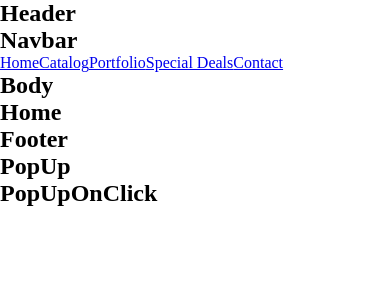
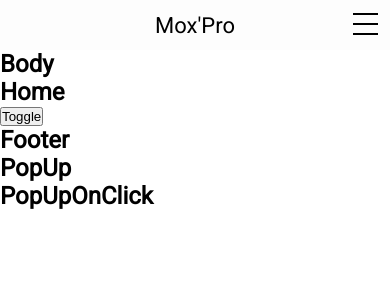
Before and after one commit to Frodo-Web/moss-shop-website, a React app: page /#/ in a window 390 px wide. Shown: the top 300 px of the page. Built offline with nearby package versions, Linux system fonts and the light colour scheme; the HTML template or start-up script is replaced by a standard one.

Commit message:
Add navbar and theme switching

```diff
--- a/src/Application/App.css
+++ b/src/Application/App.css
@@ -1,4 +1,31 @@
+@import url('https://fonts.googleapis.com/css2?family=Roboto&display=swap');
+
+body {
+    font-family: 'Roboto', sans-serif;
+    background-color: white;
+    color: black;
+    --theme-transition: color 0.5s linear, background-color 0.5s linear;
+    transition: var(--theme-transition);
+}
+
+a {
+
+}
+
+button {
+
+}
+
 .moss-shop-wrapper {
-    /* background-color: black;
-    height: 100vh; */
 }
+
+.black-theme {
+    background-color: black;
+    color: white;
+}
+a.black-theme {
+
+}
+button.black-theme {
+
+}
--- a/src/Application/components/Header.js
+++ b/src/Application/components/Header.js
@@ -16,7 +16,6 @@ const Layout = () => {
 
     return (
         <>
-            <h2>Header</h2>
             <Navbar />
         </>
     )
--- a/src/Application/components/Navbar.css
+++ b/src/Application/components/Navbar.css
@@ -0,0 +1,106 @@
+.nav {
+    height: 50px;
+    width: 100%;
+    position: relative;
+    --theme-background: #fdfdfd;
+    --theme-color: black;
+    --theme-hover: rgba(0, 0, 0, 0.3);
+    background-color: var(--theme-background);
+    transition: var(--theme-transition);
+    display: flex;
+    justify-content: space-around;
+    align-items: center;
+}
+.black-theme .nav {
+    --theme-background: black;
+    --theme-color: white;
+    --theme-hover: rgba(255, 255, 255, 0.3);
+}
+
+.nav>.nav-header>.nav-title {
+    font-size: 22px;
+    color: var(--theme-color);
+    padding: 10px 10px 10px 10px;
+}
+.nav>.nav-header>.nav-title>img {
+    width: 150px;
+    height: auto;
+}
+
+.nav>.nav-btn {
+    display: none;
+}
+
+.nav>.nav-links {
+    font-size: 18px;
+}
+
+.nav>.nav-links>a {
+    padding: 13px 10px 13px 10px;
+    text-decoration: none;
+    color: var(--theme-color);
+}
+
+.nav>.nav-links>a:hover {
+    background-color: var(--theme-hover);
+}
+
+.nav>#nav-check {
+    display: none;
+}
+
+@media (max-width:700px) {
+    .nav>.nav-btn {
+        display: inline-block;
+        position: absolute;
+        right: 0px;
+        top: 0px;
+    }
+
+    .nav>.nav-btn>label {
+        display: inline-block;
+        width: 50px;
+        height: 50px;
+        padding: 13px;
+    }
+
+    .nav>.nav-btn>label:hover,
+    .nav #nav-check:checked~.nav-btn>label {
+        background-color: var(--theme-hover);
+    }
+
+    .nav>.nav-btn>label>span {
+        display: block;
+        width: 25px;
+        height: 10px;
+        border-top: 2px solid var(--theme-color);
+    }
+
+    .nav>.nav-links {
+        position: absolute;
+        display: block;
+        width: 100%;
+        background-color: var(--theme-background);
+        height: 0px;
+        transition: height 0.3s ease-in;
+        overflow-y: hidden;
+        top: 50px;
+        left: 0px;
+    }
+
+    .nav>.nav-links>a {
+        display: block;
+        width: 100%;
+    }
+
+    .nav>#nav-check:not(:checked)~.nav-links {
+        height: 0px;
+    }
+
+    .nav>#nav-check:checked~.nav-links {
+        height: calc(100vh - 50px);
+        border-top: 2px solid var(--theme-color);
+        overflow-y: hidden;
+        /* overflow-y: auto; */
+    }
+}
--- a/src/Application/components/Navbar.js
+++ b/src/Application/components/Navbar.js
@@ -4,7 +4,7 @@ import './Navbar.css';
 
 const Navbar = () => {
     return (
-        <div className='navbar'>
+        <div className='nav'>
             <Layout />
         </div>
     )
@@ -16,7 +16,20 @@ const Layout = () => {
 
     return (
         <>
-            <h2>Navbar</h2>
+            <input type="checkbox" id="nav-check" />
+            <div class="nav-header">
+                <div class="nav-title">
+                    {/* <img src='./images/moss.png'></img> */}
+                    Mox'Pro
+                </div>
+            </div>
+            <div class="nav-btn">
+                <label for="nav-check">
+                    <span></span>
+                    <span></span>
+                    <span></span>
+                </label>
+            </div>
             <Links />
         </>
     )
@@ -26,12 +39,12 @@ const Links = () => {
 
     return (
         <>
-            <nav className='links'>
-                <NavLink to='/'>Home</NavLink>
-                <NavLink to='/catalog'>Catalog</NavLink>
-                <NavLink to='/portfolio'>Portfolio</NavLink>
-                <NavLink to='/special-deals'>Special Deals</NavLink>
-                <NavLink to='/contact'>Contact</NavLink>
+            <nav className='nav-links'>
+                <NavLink to='/'>О компании</NavLink>
+                <NavLink to='/catalog'>Каталог</NavLink>
+                <NavLink to='/portfolio'>Примеры работ</NavLink>
+                <NavLink to='/special-deals'>Акции</NavLink>
+                <NavLink to='/contact'>Контакты</NavLink>
             </nav>
         </>
     )
--- a/src/Application/pages/Home.js
+++ b/src/Application/pages/Home.js
@@ -2,9 +2,13 @@ import React from 'react';
 import './Home.css';
 
 const Home = () => {
+	const handleClick = () => {
+		document.querySelector('body').classList.toggle("black-theme");
+	}
 	return (
 		<>
 			<h2>Home</h2>
+			<button onClick={handleClick}>Toggle</button>
 		</>
 	)
 };
--- a/src/Application/pages/SpecialDeals.js
+++ b/src/Application/pages/SpecialDeals.js
@@ -3,7 +3,7 @@ import './SpecialDeals.css';
 
 const SpecialDeals = () => {
 	return (
-	<h2>SpecialDeals</h2>
+	<h2>Специальные предложения</h2>
            )
 };
 
--- a/src/index.css
+++ b/src/index.css
@@ -1,4 +1,5 @@
 * {
     margin: 0;
     padding: 0;
+    box-sizing: border-box;
 }
```
Also changed, not shown: 3 other files (tests, documents, lock files or other folders).
